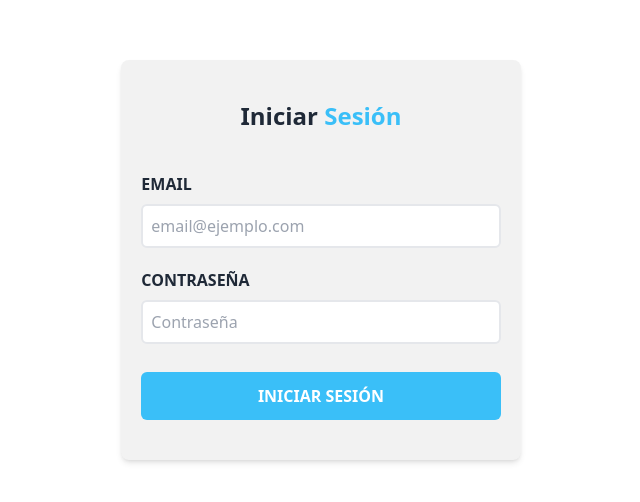
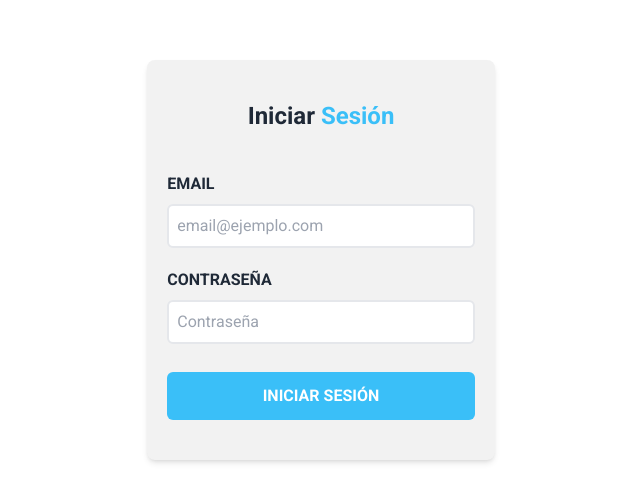
Before and after one commit to Germis22/hist-clinica, a React (Vite) app: page /login in a window 1280 px wide. Shown: the part 140-642 px from the top of the page, without its empty margins (319-959 px from the left). Built offline with nearby package versions, Linux system fonts and the light colour scheme; no server answers; the database is empty.

Commit message:
Se corrigio un error al generar un pdf

```diff
--- a/src/components/PacientePDF.jsx
+++ b/src/components/PacientePDF.jsx
@@ -34,7 +34,6 @@ const PacientePDF = (paciente) => {
             fontSize: 15,
             bold: true,
             color: '#0F3460',
-            italics: true,
             alignment: 'right',
             margin: [0, 0, 0, 5]
         },
--- a/src/index.css
+++ b/src/index.css
@@ -1,3 +1,7 @@
 @tailwind base;
 @tailwind components;
 @tailwind utilities;
+
+body {
+    font-family: "Roboto";
+  }
```
